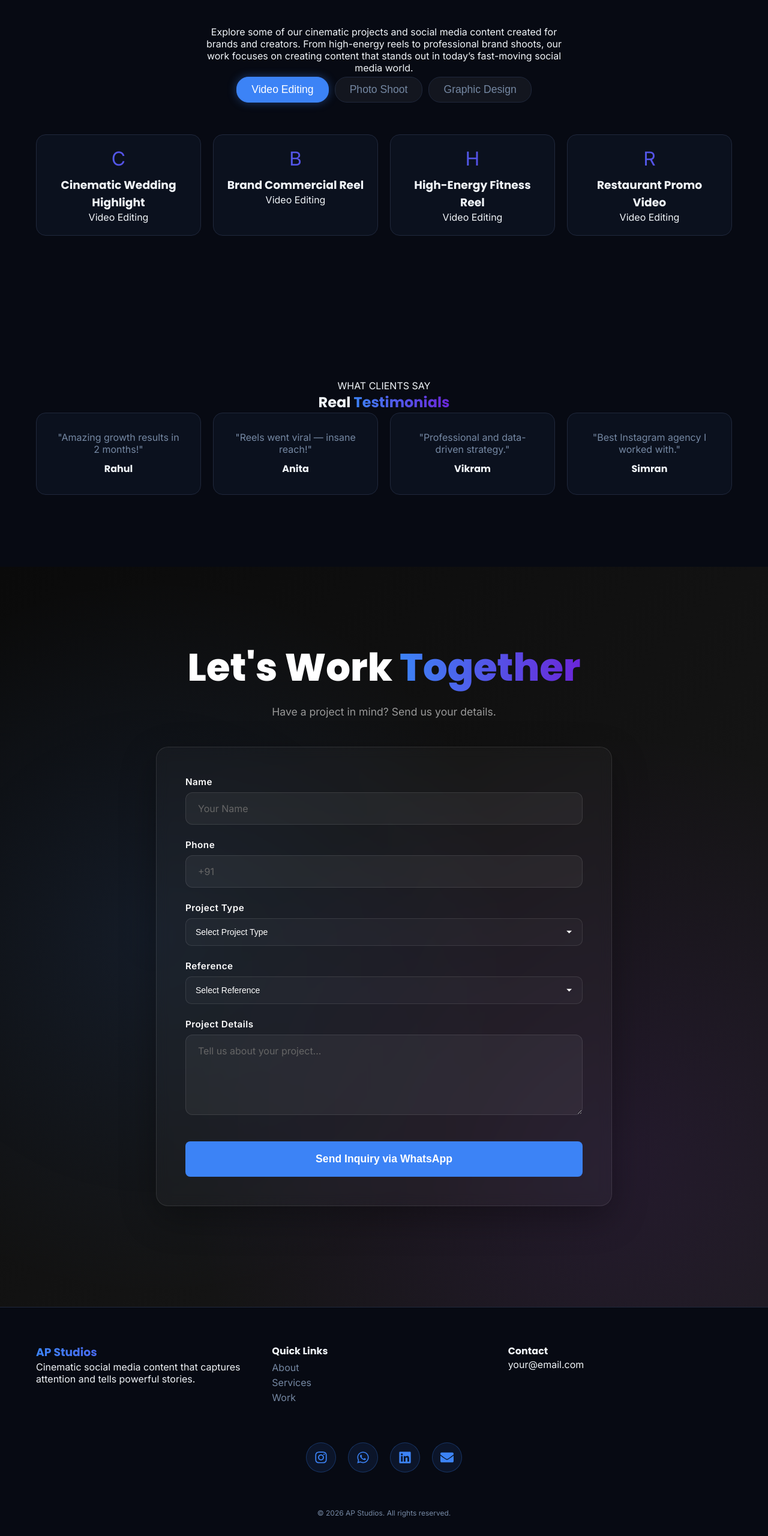
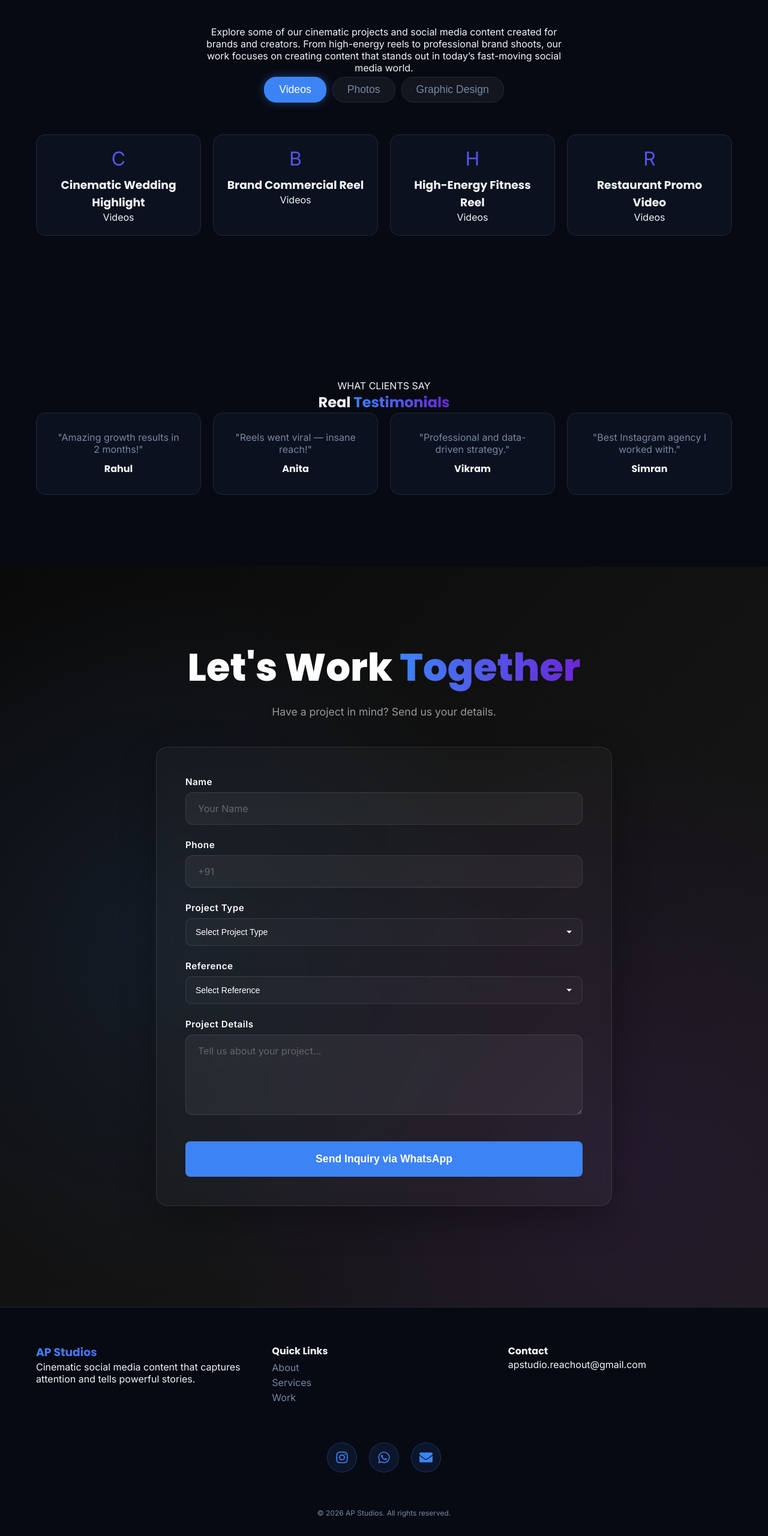
Before and after one commit to aryannaikar/AP-Frames, a React (Create React App) app: page / in a window 1280 px wide. Shown: the part 3205-5766 px from the top of the page at 60% size. Built offline with nearby package versions, Linux system fonts and the light colour scheme.

Commit message:
changes add contacts

```diff
--- a/src/components/Footer/Footer.js
+++ b/src/components/Footer/Footer.js
@@ -18,22 +18,20 @@ function Footer() {
         </div>
         <div>
           <h4>Contact</h4>
-          <p>your@email.com</p>
+          <p>apstudio.reachout@gmail.com</p>
         </div>
       </div>
 
       {/* Social Media Icons */}
       <div className="social-icons">
-        <a href="https://instagram.com/socialmediawale" target="_blank" rel="noopener noreferrer" aria-label="Instagram">
+        <a href="https://instagram.com/apstudio._" target="_blank" rel="noopener noreferrer" aria-label="Instagram">
           <FaInstagram />
         </a>
-        <a href="https://wa.me/1234567890" target="_blank" rel="noopener noreferrer" aria-label="WhatsApp">
+        <a href="https://wa.me/9880144197" target="_blank" rel="noopener noreferrer" aria-label="WhatsApp">
           <FaWhatsapp />
+
         </a>
-        <a href="https://linkedin.com/company/socialmediawale" target="_blank" rel="noopener noreferrer" aria-label="LinkedIn">
-          <FaLinkedin />
-        </a>
-        <a href="mailto:hello@socialmediawale.com" aria-label="Email">
+        <a href="apstudio.reachout@gmail.com" aria-label="Email">
           <FaEnvelope />
         </a>
       </div>
--- a/src/components/Portfolio/Portfolio.js
+++ b/src/components/Portfolio/Portfolio.js
@@ -1,18 +1,18 @@
 import React, { useState } from "react";
 import "./Portfolio.css";
 
-const categories = ["Video Editing", "Photo Shoot", "Graphic Design"];
+const categories = ["Videos", "Photos", "Graphic Design"];
 
 const items = [
-  { name: "Cinematic Wedding Highlight", category: "Video Editing", subCategory: "Cinematic" },
-  { name: "Brand Commercial Reel", category: "Video Editing", subCategory: "Commercials" },
-  { name: "Urban Street Photography", category: "Photo Shoot", subCategory: "Street" },
-  { name: "Product Catalog Shoot", category: "Photo Shoot", subCategory: "Product" },
+  { name: "Cinematic Wedding Highlight", category: "Videos", subCategory: "Cinematic" },
+  { name: "Brand Commercial Reel", category: "Videos", subCategory: "Commercials" },
+  { name: "Urban Street Photography", category: "Photos", subCategory: "Street" },
+  { name: "Product Catalog Shoot", category: "Photos", subCategory: "Product" },
   { name: "Minimalist Brand Identity", category: "Graphic Design", subCategory: "Brand Identity" },
   { name: "Social Media Carousel Set", category: "Graphic Design", subCategory: "Social Media" },
-  { name: "High-Energy Fitness Reel", category: "Video Editing", subCategory: "Reels" },
-  { name: "Event Coverage Shots", category: "Photo Shoot", subCategory: "Wedding" },
-  { name: "Restaurant Promo Video", category: "Video Editing", subCategory: "Commercials" },
+  { name: "High-Energy Fitness Reel", category: "Videos", subCategory: "Reels" },
+  { name: "Event Coverage Shots", category: "Photos", subCategory: "Wedding" },
+  { name: "Restaurant Promo Video", category: "Videos", subCategory: "Commercials" },
   { name: "Tech Product Ad", category: "Graphic Design", subCategory: "Posters" }
 ];
 
```
